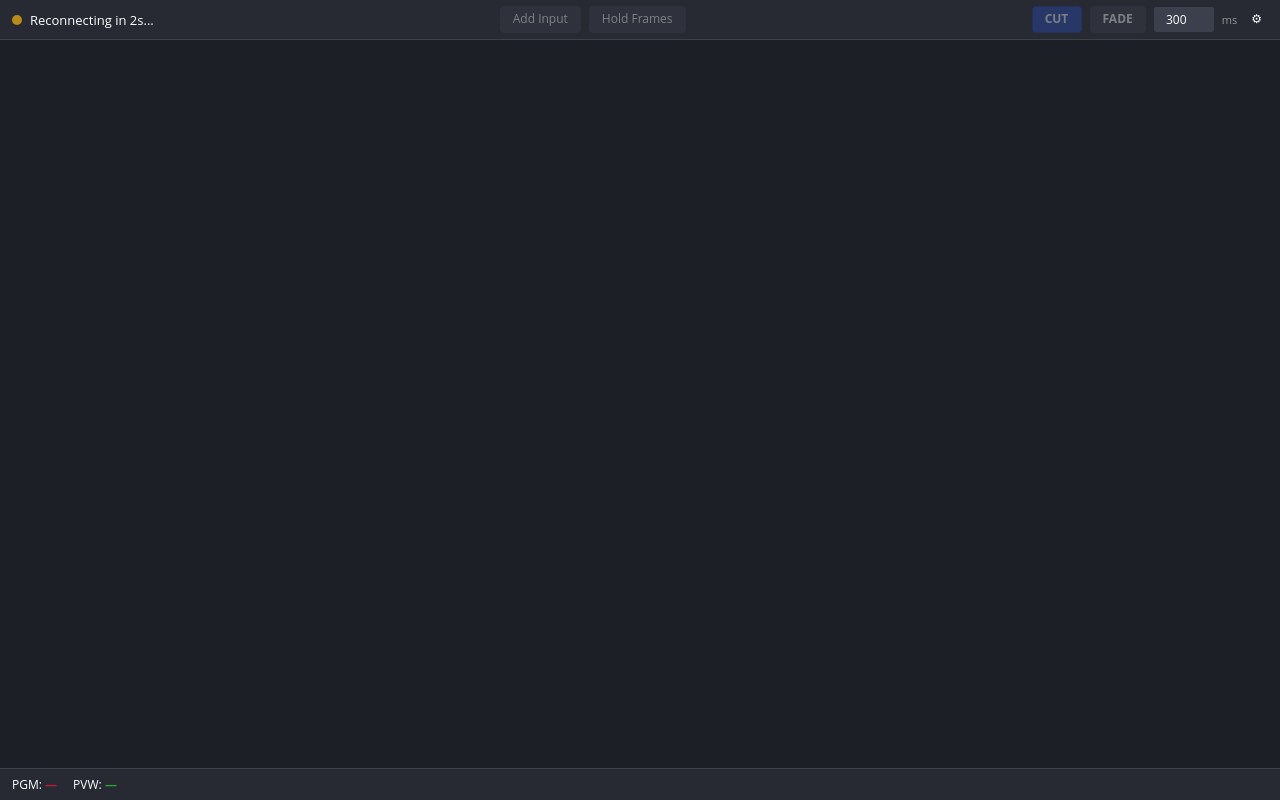
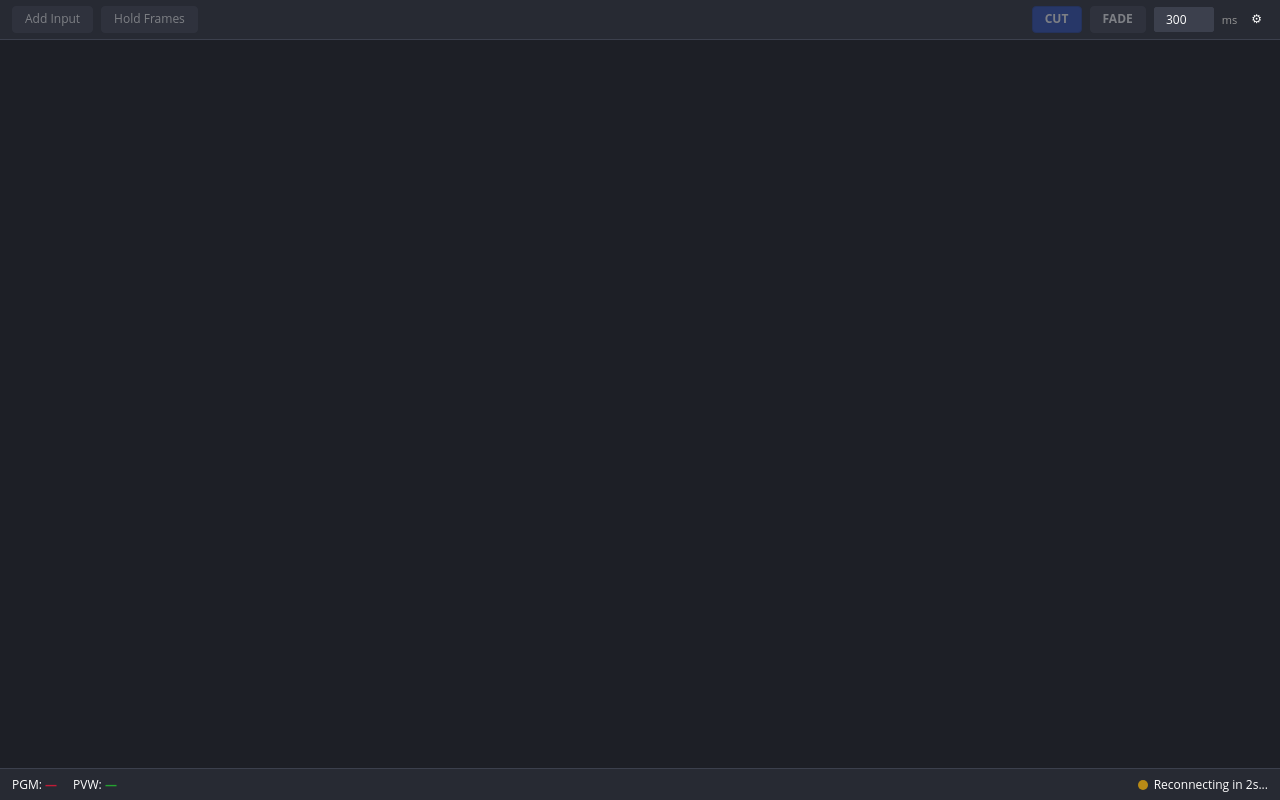
Before and after one commit to sgtlighttree/mediasheet-for-obs, a website: page public/index.html in a window 1280 px wide. Drawn offline with Linux system fonts and the light colour scheme.

Commit message:
feat: move connection status and audio chip to bottom bar; log audio-fade decision
Co-Authored-By: Claude Sonnet 5.5 <noreply@anthropic.com>

```diff
--- a/public/index.html
+++ b/public/index.html
@@ -57,7 +57,7 @@
       flex-shrink: 0;
     }
 
-    .top-bar-left, .top-bar-center, .top-bar-right {
+    .top-bar-center, .top-bar-right {
       display: flex;
       align-items: center;
       gap: 8px;
@@ -342,7 +342,7 @@
     .audio-chip.warn { background: var(--ms-warning); border-color: var(--ms-warning); }
     .audio-pop {
       position: fixed;
-      top: 34px;
+      bottom: 36px;
       left: 8px;
       z-index: 150;
       max-width: 360px;
@@ -551,6 +551,12 @@
     }
     .pgm-label strong { color: var(--ms-tally-pgm); }
     .pvw-label strong { color: var(--ms-tally-pvw); }
+    .connection-status {
+      display: flex;
+      align-items: center;
+      gap: 6px;
+      flex-shrink: 0;
+    }
     .last-event {
       margin-left: auto;
       color: var(--ms-text-muted);
@@ -561,13 +567,6 @@
 <body>
   <!-- Top Bar -->
   <header id="top-bar">
-    <div class="top-bar-left">
-      <span id="connection-dot" class="status-dot disconnected"></span>
-      <span id="connection-text">Disconnected</span>
-      <span id="server-status" class="server-status" hidden>Server offline</span>
-      <button id="audio-chip" class="audio-chip" hidden></button>
-    </div>
-    <div id="audio-pop" class="audio-pop" hidden></div>
     <div class="top-bar-center">
       <button id="btn-add-input" class="btn" disabled>Add Input</button>
       <button id="btn-hold-frames" class="btn" disabled title="Make every media source in OBS hold its last frame instead of going black">Hold Frames</button>
@@ -635,8 +634,15 @@
   <footer id="bottom-bar">
     <span class="pgm-label">PGM: <strong id="pgm-name">—</strong></span>
     <span class="pvw-label">PVW: <strong id="pvw-name">—</strong></span>
+    <button id="audio-chip" class="audio-chip" hidden></button>
     <span id="last-event" class="last-event"></span>
+    <span id="server-status" class="server-status" hidden>Server offline</span>
+    <span class="connection-status">
+      <span id="connection-dot" class="status-dot disconnected"></span>
+      <span id="connection-text">Disconnected</span>
+    </span>
   </footer>
+  <div id="audio-pop" class="audio-pop" hidden></div>
 
   <script src="vendor/obs-websocket-js.min.js"></script>
   <script src="playlist.js"></script>
```
